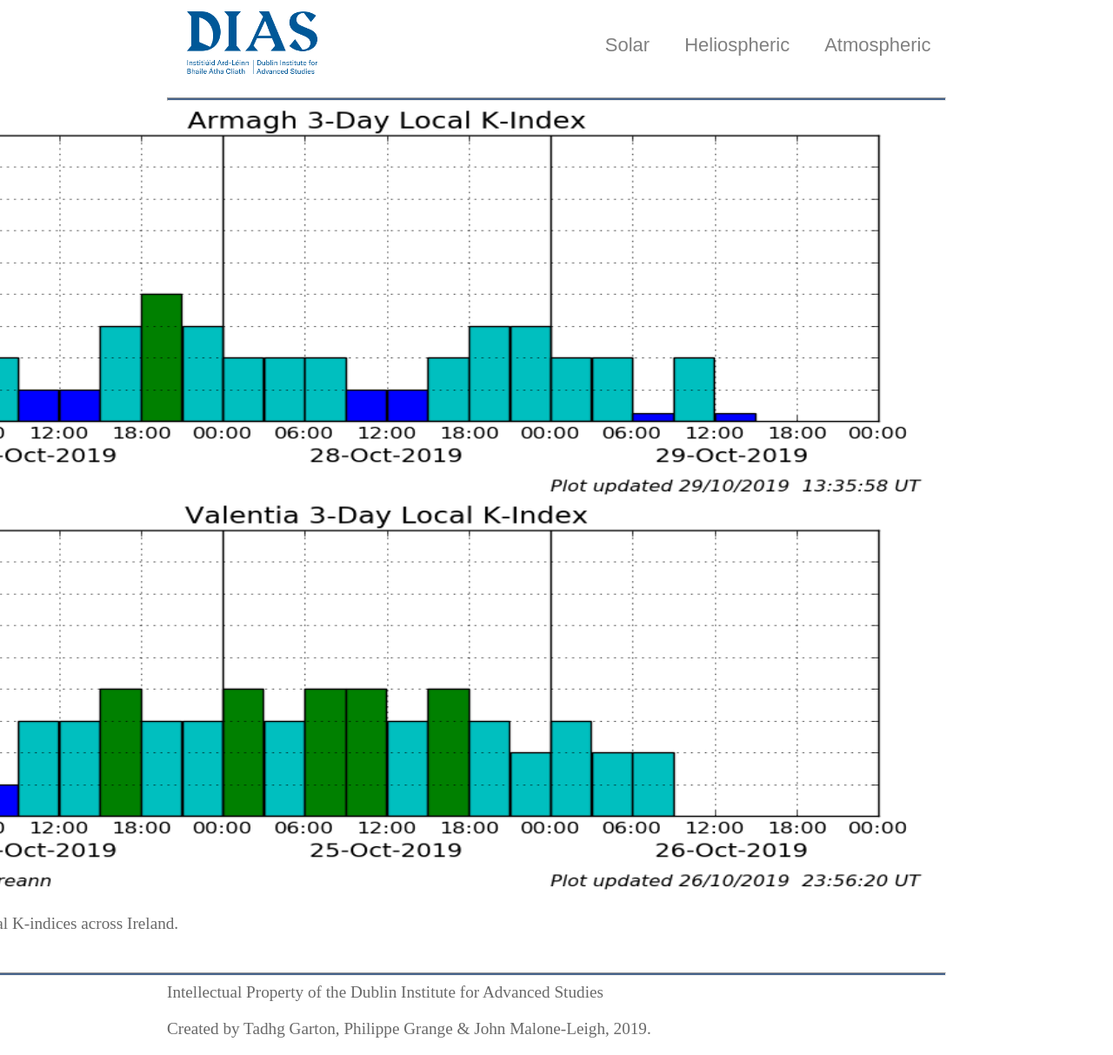
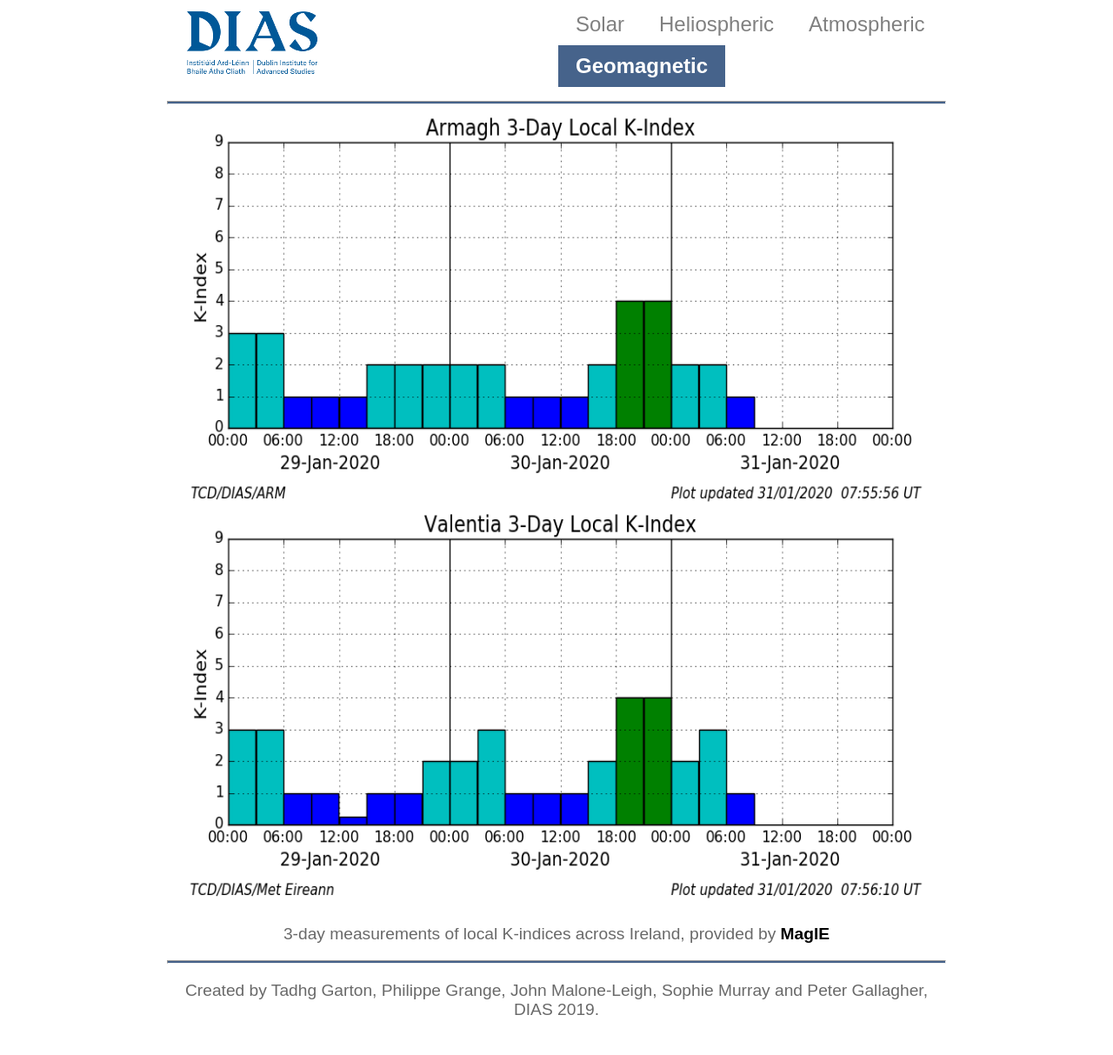
Before and after one commit to GartontT/SWmonitor_all, a PHP site: page /geomag.php in a window 1280 px wide. Shown: the whole page at 87% size. After the commit the page ends 1167 px from the top, so only its background shows below. Run offline with PHP 8.4, Linux system fonts and the light colour scheme.

Commit message:
Current SWmonitor architecture

```diff
--- a/SWmonitor/footer.html
+++ b/SWmonitor/footer.html
@@ -1,5 +1,3 @@
-		</div>
-        <footer>
-        </footer>
-    </body>
-</html>
+
+<hr>
+<p>Created by Tadhg Garton, Philippe Grange, John Malone-Leigh, Sophie Murray and Peter Gallagher, DIAS 2019.</p>
--- a/SWmonitor/geomag.php
+++ b/SWmonitor/geomag.php
@@ -1,5 +1,19 @@
-<?php echo file_get_contents("html/geomagnetic/geo_header.html"); ?>
-<?php echo file_get_contents("html/geomagnetic/geo_body.html"); ?>
-<?php echo file_get_contents("footer.html"); ?>
-<p>Intellectual Property of the Dublin Institute for Advanced Studies</p>
-<p>Created by Tadhg Garton, Philippe Grange & John Malone-Leigh, 2019.</p>
+<!DOCTYPE html>
+<html lang="en">
+
+<head>
+        <meta charset="UTF-8">
+        <meta name="description" contents="Local page for Irish Space Weather Monitoring">
+        <link rel="stylesheet" href="style.css" type="text/css">
+</head>
+
+<body class="geomagnetic">
+<center>
+
+<?php include("html/geomagnetic/geo_header.html"); ?>
+<?php include("html/geomagnetic/geo_body.html"); ?>
+<?php include("footer.html"); ?>
+
+</center>
+</body>
+</html>
--- a/SWmonitor/html/atmospheric/atm_body.html
+++ b/SWmonitor/html/atmospheric/atm_body.html
@@ -1,8 +1,6 @@
-<video width="1320" autoplay controls loop>
+<video width="70%" autoplay controls loop>
     <!-- your video source, verify so that type is accurate -->
     <source id="vidsrc" src="data/mp4s/Aurora_forecast_3day.mp4" type="video/mp4">
 </video>
 
-<p>3-day forecast of aurora visibilities round the Irish region.</p>
-Data sourced from: <a href="https://www.magie.ie/">MagIE</a>
-<hr>
+<p>3-day forecast of aurora visibilities round the Irish region, provided by <a href="https://www.magie.ie/" class="external"><b>MagIE</b></a></p>
--- a/SWmonitor/html/geomagnetic/geo_body.html
+++ b/SWmonitor/html/geomagnetic/geo_body.html
@@ -1,5 +1,5 @@
-<img src="data/pngs/magie/arm_kindex.png" style="width:1300px;height:450px;"/><br>
-<img src="data/pngs/magie/val_kindex.png" style="width:1300px;height:450px;"/><br>
-<p>3-day measurements of local K-indices across Ireland.</p>
-Data sourced from: <a href="https://www.magie.ie/">MagIE</a>
-<hr>
+
+<img src="data/pngs/magie/arm_kindex.png" style="width:98%;height:450px;"/><br>
+<img src="data/pngs/magie/val_kindex.png" style="width:98%;height:450px;"/><br>
+
+<p>3-day measurements of local K-indices across Ireland, provided by <a href="https://www.magie.ie/" class="external"><b>MagIE</b></a></p>
--- a/SWmonitor/html/geomagnetic/geo_header.html
+++ b/SWmonitor/html/geomagnetic/geo_header.html
@@ -1,31 +1,17 @@
-<!DOCTYPE html>
-<html lang="en">
-    <head>
-        <meta charset="UTF-8">
-        <meta name="description" contents="Local page for Irish Space Weather Monitoring">
-        <link rel="stylesheet" href="style.css" type="text/css">
-    </head>
-    <body class="geomagnetic">
-        <header>
-            <nav id="navigation">
-                <ul>
-                    <table width=220% height= 100pix>
-                      <tr>
 
-                        <td align="left">
-                          <li><a href="https://www.dias.ie/" target="_blank"> <img src="logos/dias.png" alt="DIAS logo" /></a></li>
-                        </td>
+<table width=100%>
+  <tr>
+    <td align="left" width=50%>
+      <a href="https://www.dias.ie/" target="_blank"> <img src="logos/dias.png" alt="DIAS logo" /></a>
+    </td>
 
-                        <td align="right">
-                    <li><a href="solarp.php" class="solar">Solar</a></li>
-                    <li><a href="helios.php" class="heliospheric">Heliospheric</a></li>
-                    <li><a href="atmosp.php" class="atmospheric">Atmospheric</a></li>
-                    <li><a href="geomag.php" class="geomagnetic">Geomagnetic</a></li>
-                    </td>
-                    </tr>
-                    </table>
-                </ul>
-            </nav>
-        </header>
-        <hr>
-        <div id="contents">
+    <td align="right" width=50%>
+      <a href="solarp.php" class="solar">Solar</a>
+      <a href="helios.php" class="heliospheric">Heliospheric</a>
+      <a href="atmosp.php" class="atmospheric">Atmospheric</a>
+      <a href="geomag.php" class="geomagnetic">Geomagnetic</a>
+    </td>
+  </tr>
+</table>
+
+<hr>
--- a/SWmonitor/html/heliospheric/hel_body.html
+++ b/SWmonitor/html/heliospheric/hel_body.html
@@ -1,8 +1,6 @@
-<video width="1320" autoplay controls loop>
+<video width="100%" autoplay controls loop>
     <!-- your video source, verify so that type is accurate -->
     <source id="vidsrc" src="data/mp4s/Enlil_forecast_h264.mp4" type="video/mp4">
 </video>
 
-<p>ENLIL forecast of solar wind propagation through the inner heliosphere.</p>
-Data sourced from: <a href="https://www.magie.ie/">MagIE</a>
-<hr>
+<p>ENLIL forecast of solar wind propagation through the inner heliosphere, provided by <a href="https://www.swpc.noaa.gov/products/wsa-enlil-solar-wind-prediction/" class="external"><b>NOAA SWPC</b></a></p>
--- /dev/null
+++ b/SWmonitor/html/solar/sol_body.html
@@ -0,0 +1,6 @@
+
+<p>
+<img src="data/pngs/AIA/saia_00193_fd.png" width=70%>
+</p>
+
+<p>NASA Solar Dynamics Observatory 193 Angstrom image of the solar corona, provided by <a href="https://solarmonitor.org/" class="external"><b>SolarMonitor</b></a></p>
--- a/SWmonitor/style.css
+++ b/SWmonitor/style.css
@@ -2,6 +2,19 @@
 body {
 	width: 70%;
 	margin: auto;
+        vertical-align: middle;
+	font-family: arial;
+	font-size: 150%;
+}
+
+a {
+  display: block;
+  float: left;
+  color: white;
+  padding: 10px 20px;
+  text-decoration: none;
+  font-size: 22px
+  font-family: sans-serif;
 }
 
 a:link {
@@ -13,19 +26,21 @@
 }
 
 a:hover {
-  color: blue;
+  color: #46638B;
+  background-color: #ccc;
 }
 
 a:active {
   color: teal;
 }
 
+
 #navigation {
 
 }
 
 p {
-  font-size: 120%;
+  font-size: 80%;
   color: dimgray;
 }
 
@@ -39,21 +54,8 @@
   padding: 0;
   overflow: hidden;
   background-color: #FFFFFF;
-  font-family: sans-serif;
 }
 
-li {
-  float: left;
-}
-
-li a {
-  display: block;
-  color: white;
-  text-align: right;
-  padding: 10px 20px;
-  text-decoration: none;
-  font-size: 22px
-}
 
 /* Change the link color to grey on hover */
 li a:hover {
@@ -65,6 +67,16 @@
 margin-left: auto;
 margin-right: auto;
 background-color:#46638B;
+}
+
+a.external{
+  display: inline;
+  float: none;
+  color: #000;
+  padding: 0px 0px;
+  text-decoration: none;
+  font-size: 22px
+  font-family: sans-serif;
 }
 
 
```
Also changed, not shown: SWmonitor/atmosp.php (+20 -5 lines), SWmonitor/helios.php (+21 -5 lines), SWmonitor/html/heliospheric/hel_header.html (+15 -29 lines), SWmonitor/html/solar/sol_header.html (added, +17 -0 lines), SWmonitor/solarp.php (added, +22 -0 lines), SWmonitor/README.txt (added), SWmonitor/data/pngs/AIA/saia_00193_fd.png (added), SWmonitor/data/pngs/magie/arm_kindex.png, SWmonitor/data/pngs/magie/val_kindex.png, 2 other files.
